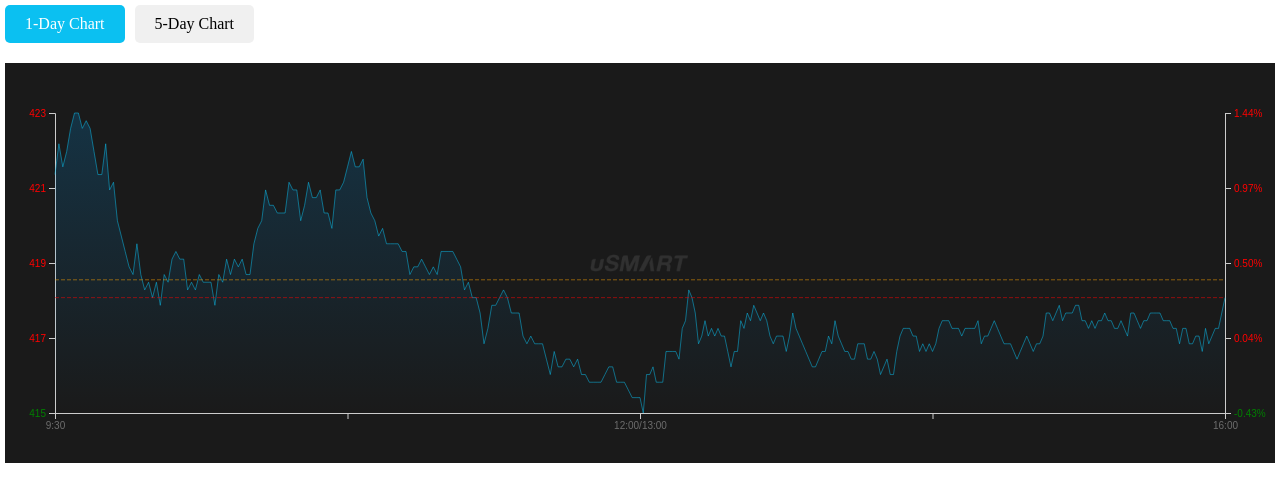
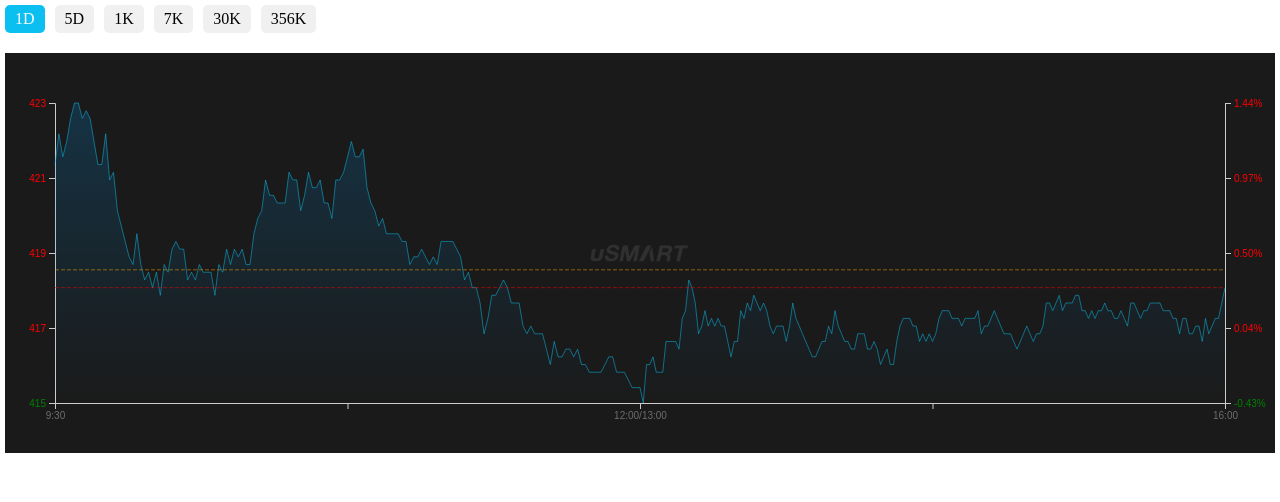
Before and after one commit to aaronlamz/d3-finchart, a website built with Vite: page index.html in a window 1280 px wide. Built offline with nearby package versions, Linux system fonts and the light colour scheme.

Commit message:
fix style

```diff
--- a/index.html
+++ b/index.html
@@ -18,7 +18,7 @@
         margin-bottom: 20px;
       }
       .tab {
-        padding: 10px 20px;
+        padding: 5px 10px;
         background-color: #f0f0f0;
         cursor: pointer;
         border-radius: 5px;
@@ -31,8 +31,12 @@
   </head>
   <body>
     <div class="tabs">
-      <div class="tab active" onclick="window.switchData(1)">1-Day Chart</div>
-      <div class="tab" onclick="window.switchData(5)">5-Day Chart</div>
+      <div class="tab active" onclick="window.switchData(1)">1D</div>
+      <div class="tab" onclick="window.switchData(5)">5D</div>
+      <div class="tab" onclick="window.switchData(5)">1K</div>
+      <div class="tab" onclick="window.switchData(5)">7K</div>
+      <div class="tab" onclick="window.switchData(5)">30K</div>
+      <div class="tab" onclick="window.switchData(5)">356K</div>
     </div>
     <div id="chart-container"></div>
     <script type="module">
```
